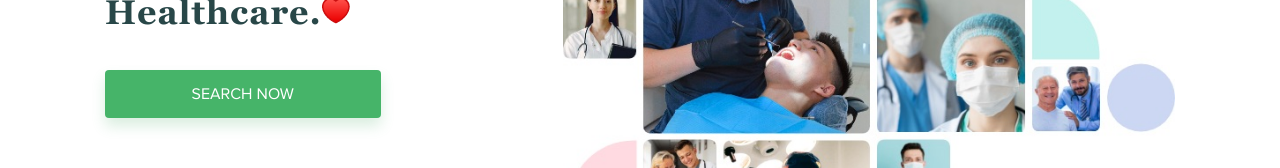
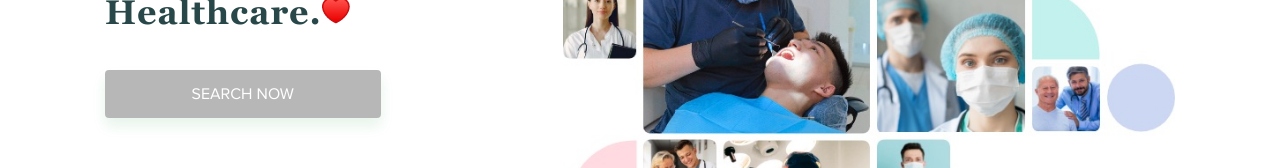
Before and after one commit to developerajendra/nextjs-typescript, a Next.js app: page /home in a window 1280 px wide. Shown: the part 234-402 px from the top of the page. Built offline with nearby package versions, Linux system fonts and the light colour scheme; no server answers; a web font is replaced by a local one; what next-redux-wrapper would draw is missing.

Commit message:
disable button

```diff
--- a/components/common/medicalButton/medicalButton.tsx
+++ b/components/common/medicalButton/medicalButton.tsx
@@ -6,14 +6,15 @@ interface button{
     text:string;
     type:string;
     routeLink?:string;
+    disabled?:boolean;
 }
-function MedicalButton({type, text, routeLink}:button) {
+function MedicalButton({type, text, routeLink, disabled}:button) {
     return (
             <>
-               {type =='primary' && (routeLink ?  <Link href="/hospital/compareResult">
-               <Button className="button-primary" variant="primary">{text.toUpperCase()}</Button>
-               </Link> : <Button className="button-primary" variant="primary">{text.toUpperCase()}</Button>)}
-               {type =='outline' && <Button className="button-primary button-outline" variant="primary">{text.toUpperCase()}</Button>}
+               {type =='primary' && (routeLink ?  <Link href={routeLink}>
+               <Button className={disabled ? "button-primary disabled" : "button-primary"} variant="primary">{text.toUpperCase()}</Button>
+               </Link> : <Button   className={disabled ? "button-primary disabled" : "button-primary"} variant="primary">{text.toUpperCase()}</Button>)}
+               {type =='outline' && <Button   className={disabled ? "button-primary button-outline disabled" : "button-primary button-outline"} variant="primary">{text.toUpperCase()}</Button>}
             </>
     )
 }
--- a/components/common/selectBox/selectBox.tsx
+++ b/components/common/selectBox/selectBox.tsx
@@ -7,20 +7,21 @@ interface dropdown{
     defaultSelectText?:string;
     styleTypeDefault?:boolean;
     options?:any;
+    onSelect?:Function;
 }
-function SelectBox({label, defaultSelectText, styleTypeDefault, options }:dropdown) {
-     const [selectedOption, setSelectedOption] = useState(null);
+function SelectBox({label, defaultSelectText, styleTypeDefault, options, onSelect }:dropdown) {
+    //  const [selectedOption, setSelectedOption] = useState(null);
 
 
     const handleChange = selectedOption => {
-        setSelectedOption( { selectedOption });
+        // setSelectedOption( { selectedOption });
+        onSelect(selectedOption);
       };
 
 
       const customStyles = {
         dropdownIndicator:()=>({
           display:'none'
-          // background-mage:"<svg  width='8' height='4.001'  xmlns='http://www.w3.org/2000/svg'><path d='M7 10l5 5 5-5z'/><path class='a' d='M714,825.756l.933-.757L718,827.486,721.067,825l.933.757L718,829Z' transform='translate(-714 -824.999)'/></svg>"
         })
       }
 
--- a/components/healthCareFilter/healthCarefilter.tsx
+++ b/components/healthCareFilter/healthCarefilter.tsx
@@ -1,4 +1,4 @@
-import React, { useEffect } from 'react'
+import React, { useEffect, useState } from 'react'
 import {SelectBox, MedicalButton, Loader} from '../common';
 import { Col } from 'react-bootstrap'
 import {useDispatch, useSelector} from "react-redux";
@@ -41,20 +41,55 @@ const fetchCountryList = ()=>{
     };
 }
 
+const initialState = {
+    isSelcted:false,
+    countryOfOrigin: null,
+    treatmentType: null,
+    countryOfTreatment: null
+};
+
 const HealthCarefilter = ()=> {
+    const [dropDownValue, setdropDownValue] = useState(initialState);
     const countryList = fetchCountryList();
     const tratmentTypeData = fetchTreatmentTypeData();
+    const loader = countryList.loader || tratmentTypeData.loader;
+
+
+    const onOriginSelect = (selectedValue)=>{
+        setdropDownValue({
+            ...dropDownValue,
+            isSelcted:true,
+            countryOfOrigin: selectedValue.value
+        });
+    };
+    const onTreatMentTypeSelect = (selectedValue)=>{
+        setdropDownValue({
+            ...dropDownValue,
+            isSelcted:true,
+            treatmentType: selectedValue.value
+        });
+    };
+    const onCountryOfTreatmentSelect = (selectedValue)=>{
+        setdropDownValue({
+            ...dropDownValue,
+            isSelcted:true,
+            countryOfTreatment: selectedValue.value
+        });
+    };
+
+     const isOneSelected = dropDownValue.isSelcted;
+
 
     return (
         <Col lg={8} md={12}>
-            {(countryList.loader || tratmentTypeData.loader) ? <Loader /> : null}
+            {loader ? <Loader /> : null}
             <div className="health-care">
                 <h1>Choose the Right Healthcare.<i className="icon-heartbeat"></i></h1>
                 <div>
-                    {countryList.data && <SelectBox options={countryList.data} label="COUNTRY OF ORIGIN"/>}
-                    {tratmentTypeData.data && <SelectBox options={tratmentTypeData.data} label="TREATMENT TYPE"/> }
-                    {countryList.data && <SelectBox options={countryList.data} label="COUNTRY OF TREATMNET"/> }
-                    <MedicalButton text="SEARCH NOW" type="primary" />
+                    {countryList.data && <SelectBox onSelect={onOriginSelect} options={countryList.data} label="COUNTRY OF ORIGIN"/>}
+                    {tratmentTypeData.data && <SelectBox onSelect={onTreatMentTypeSelect} options={tratmentTypeData.data} label="TREATMENT TYPE"/> }
+                    {countryList.data && <SelectBox onSelect={onCountryOfTreatmentSelect} options={countryList.data} label="COUNTRY OF TREATMNET"/> }
+                    <MedicalButton disabled={loader || !isOneSelected} text="SEARCH NOW" type="primary" routeLink="/hospital/hospitals" />
                 </div>
 
             </div>
--- a/styles/common/common-classes.scss
+++ b/styles/common/common-classes.scss
@@ -198,3 +198,12 @@ animation-delay: -0.5s;
   opacity: 0;
 }
 }
+
+
+//DISABLED
+.button-outline.disabled, .btn-primary.disabled, .btn-primary:disabled {
+  color: #fff !important;
+  background-color: #929292 !important;
+  border-color: #9c9c9c !important;
+  pointer-events: none;
+}
```
